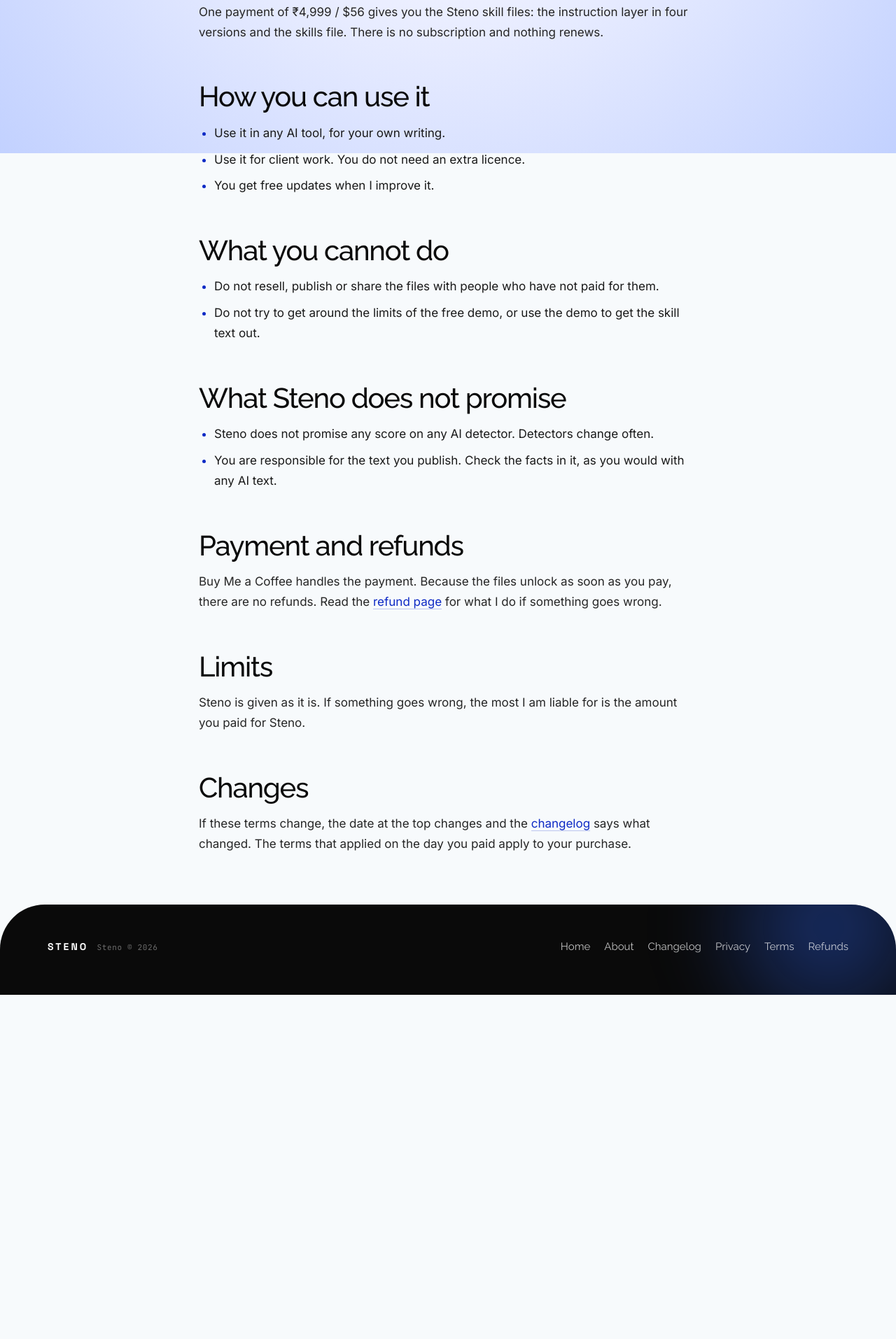
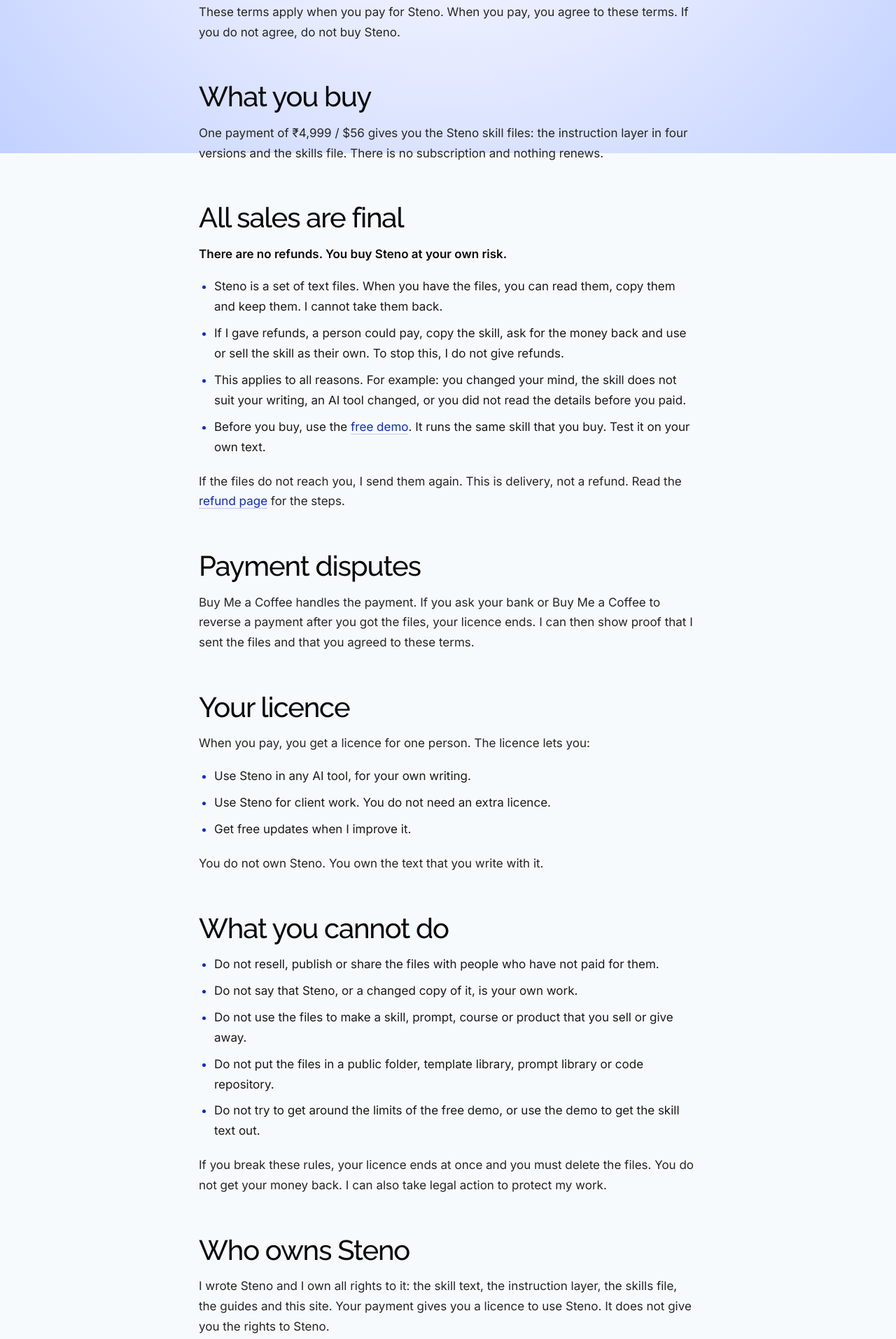
Before and after one commit to raghavg27/steno, a website: page terms.html in a window 1280 px wide. Shown: the part 581-2495 px from the top of the page at 70% size. Before the commit the page ends 2003 px from the top, so only its background shows below. Drawn offline with Linux system fonts and the light colour scheme.

Commit message:
docs(terms): make the no-refund terms full and strong
All sales are final and the buyer buys at their own risk. The terms now give the reason: a buyer could copy the skill and then ask for the money back. They also add rules against claiming or reselling the skill, a section on payment disputes, who owns Steno, and that the laws of India apply.

```diff
--- a/terms.html
+++ b/terms.html
@@ -37,7 +37,7 @@
       "url": "https://steno-ai.vercel.app/terms",
       "name": "Steno terms",
       "description": "The rules for buying and using Steno, in plain words.",
-      "dateModified": "2026-11-04",
+      "dateModified": "2026-11-13",
       "inLanguage": "en",
       "isPartOf": {
         "@type": "WebSite",
@@ -93,49 +93,84 @@
 
   <p class="standfirst">The rules for buying and using Steno, in plain words.</p>
 
-  <p class="meta">Updated 4 November 2026</p>
+  <p class="meta">Updated 13 November 2026</p>
 
   <h2>Who sells Steno</h2>
 
   <p>Raghav Gupta, India. Email <a href="mailto:raghavg2705@gmail.com">raghavg2705@gmail.com</a>.</p>
 
+  <h2>When these terms apply</h2>
+
+  <p>These terms apply when you pay for Steno. When you pay, you agree to these terms. If you do not agree, do not buy Steno.</p>
+
   <h2>What you buy</h2>
 
   <p>One payment of ₹4,999 / $56 gives you the Steno skill files: the instruction layer in four versions and the skills file. There is no subscription and nothing renews.</p>
 
-  <h2>How you can use it</h2>
+  <h2>All sales are final</h2>
+
+  <p><strong>There are no refunds. You buy Steno at your own risk.</strong></p>
 
   <ul>
-    <li>Use it in any AI tool, for your own writing.</li>
-    <li>Use it for client work. You do not need an extra licence.</li>
-    <li>You get free updates when I improve it.</li>
+    <li>Steno is a set of text files. When you have the files, you can read them, copy them and keep them. I cannot take them back.</li>
+    <li>If I gave refunds, a person could pay, copy the skill, ask for the money back and use or sell the skill as their own. To stop this, I do not give refunds.</li>
+    <li>This applies to all reasons. For example: you changed your mind, the skill does not suit your writing, an AI tool changed, or you did not read the details before you paid.</li>
+    <li>Before you buy, use the <a href="/#proof">free demo</a>. It runs the same skill that you buy. Test it on your own text.</li>
   </ul>
+
+  <p>If the files do not reach you, I send them again. This is delivery, not a refund. Read the <a href="/refunds">refund page</a> for the steps.</p>
+
+  <h2>Payment disputes</h2>
+
+  <p>Buy Me a Coffee handles the payment. If you ask your bank or Buy Me a Coffee to reverse a payment after you got the files, your licence ends. I can then show proof that I sent the files and that you agreed to these terms.</p>
+
+  <h2>Your licence</h2>
+
+  <p>When you pay, you get a licence for one person. The licence lets you:</p>
+
+  <ul>
+    <li>Use Steno in any AI tool, for your own writing.</li>
+    <li>Use Steno for client work. You do not need an extra licence.</li>
+    <li>Get free updates when I improve it.</li>
+  </ul>
+
+  <p>You do not own Steno. You own the text that you write with it.</p>
 
   <h2>What you cannot do</h2>
 
   <ul>
     <li>Do not resell, publish or share the files with people who have not paid for them.</li>
+    <li>Do not say that Steno, or a changed copy of it, is your own work.</li>
+    <li>Do not use the files to make a skill, prompt, course or product that you sell or give away.</li>
+    <li>Do not put the files in a public folder, template library, prompt library or code repository.</li>
     <li>Do not try to get around the limits of the free demo, or use the demo to get the skill text out.</li>
   </ul>
+
+  <p>If you break these rules, your licence ends at once and you must delete the files. You do not get your money back. I can also take legal action to protect my work.</p>
+
+  <h2>Who owns Steno</h2>
+
+  <p>I wrote Steno and I own all rights to it: the skill text, the instruction layer, the skills file, the guides and this site. Your payment gives you a licence to use Steno. It does not give you the rights to Steno.</p>
 
   <h2>What Steno does not promise</h2>
 
   <ul>
     <li>Steno does not promise any score on any AI detector. Detectors change often.</li>
+    <li>Steno depends on AI tools that other companies make. These tools change, and I do not control them.</li>
     <li>You are responsible for the text you publish. Check the facts in it, as you would with any AI text.</li>
   </ul>
 
-  <h2>Payment and refunds</h2>
-
-  <p>Buy Me a Coffee handles the payment. Because the files unlock as soon as you pay, there are no refunds. Read the <a href="/refunds">refund page</a> for what I do if something goes wrong.</p>
-
   <h2>Limits</h2>
 
-  <p>Steno is given as it is. If something goes wrong, the most I am liable for is the amount you paid for Steno.</p>
+  <p>Steno is given as it is, with no other promises. If something goes wrong, the most I am liable for is the amount you paid for Steno. I am not liable for lost work, lost income or lost clients.</p>
 
   <h2>Changes</h2>
 
   <p>If these terms change, the date at the top changes and the <a href="/changelog">changelog</a> says what changed. The terms that applied on the day you paid apply to your purchase.</p>
+
+  <h2>Law</h2>
+
+  <p>The laws of India apply to these terms. If a court says that one part of these terms is not valid, the other parts stay in force. These terms do not remove any right that the law gives you and that a contract cannot remove.</p>
 
 </article>
 </main>
```
